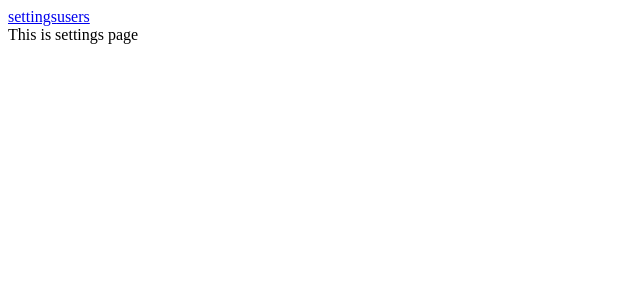
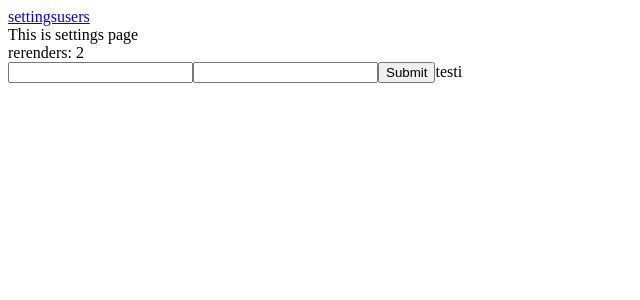
Before and after one commit to Eeritvan/FSO-calendar, a React (Vite) app in the folder client/: page /settings in a window 1280 px wide. Shown: the top 300 px of the page, without its empty margins (0-640 px from the left). Built offline with nearby package versions, Linux system fonts and the light colour scheme.

Commit message:
Some testing with react-hook-form

```diff
--- a/client/package.json
+++ b/client/package.json
@@ -12,6 +12,7 @@
   "dependencies": {
     "react": "^18.3.1",
     "react-dom": "^18.3.1",
+    "react-hook-form": "^7.53.2",
     "wouter": "^3.3.5"
   },
   "devDependencies": {
--- a/client/src/routes/settings/index.tsx
+++ b/client/src/routes/settings/index.tsx
@@ -1,6 +1,29 @@
+import { useForm, SubmitHandler } from 'react-hook-form'
+
+
+let renderCount = 0
+
 const Settings = () => {
-  console.log('settings')
-  return <div> This is settings page </div>
+  console.log('opened settings')
+  renderCount++
+
+  const { register, handleSubmit } = useForm()
+  const onSubmit = (data: FormData) => console.log(data)
+
+  return (
+    <div>
+      This is settings page
+      <div>
+        rerenders: {renderCount}
+      </div>
+      <form onSubmit={handleSubmit(onSubmit)}>
+        <input {...register('firstName', { minLength: 3 }) } />
+        <input {...register('lastName', { minLength: 3 }) } />
+        <input type='submit' />
+        testi
+      </form>
+    </div>
+  )
 }
 
 export default Settings
```
Also changed, not shown: 1 other file (tests, documents, lock files or other folders).
